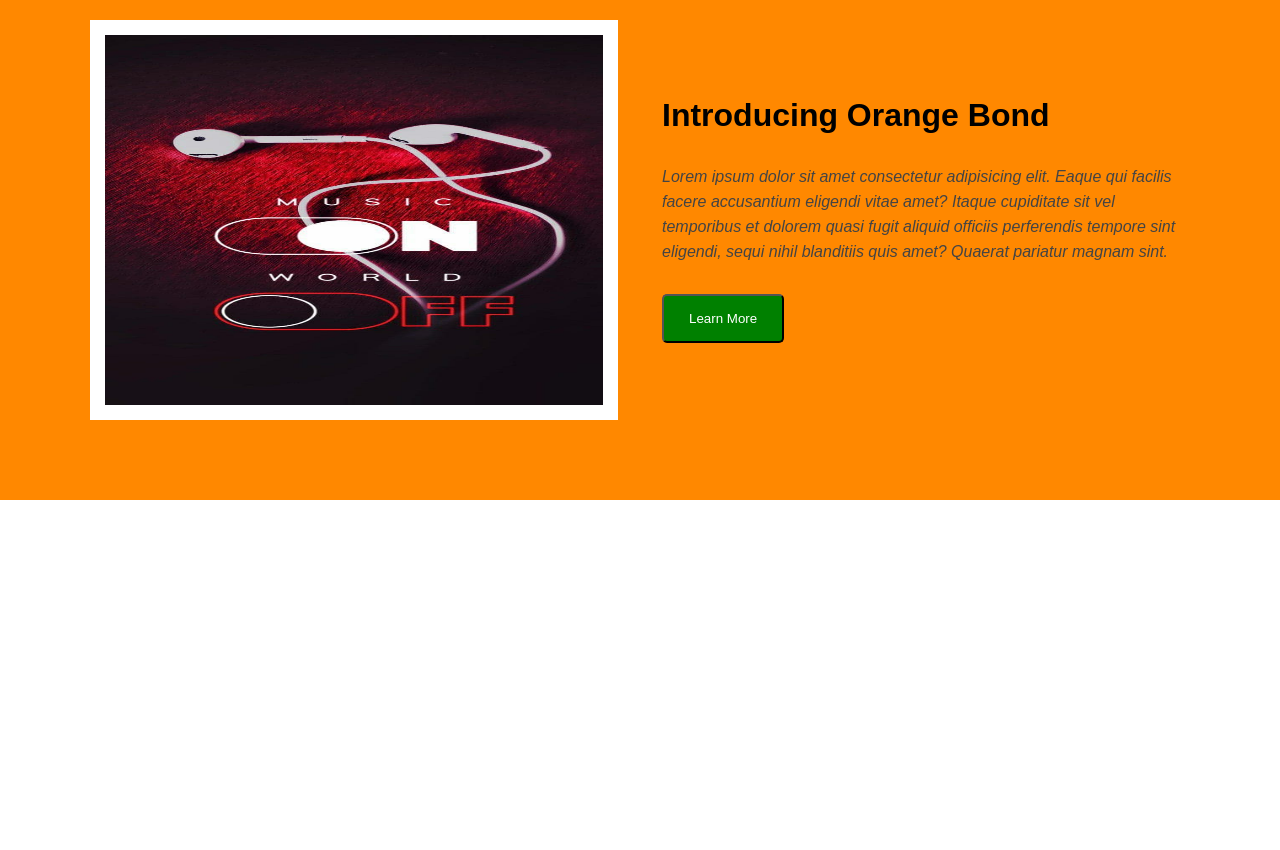
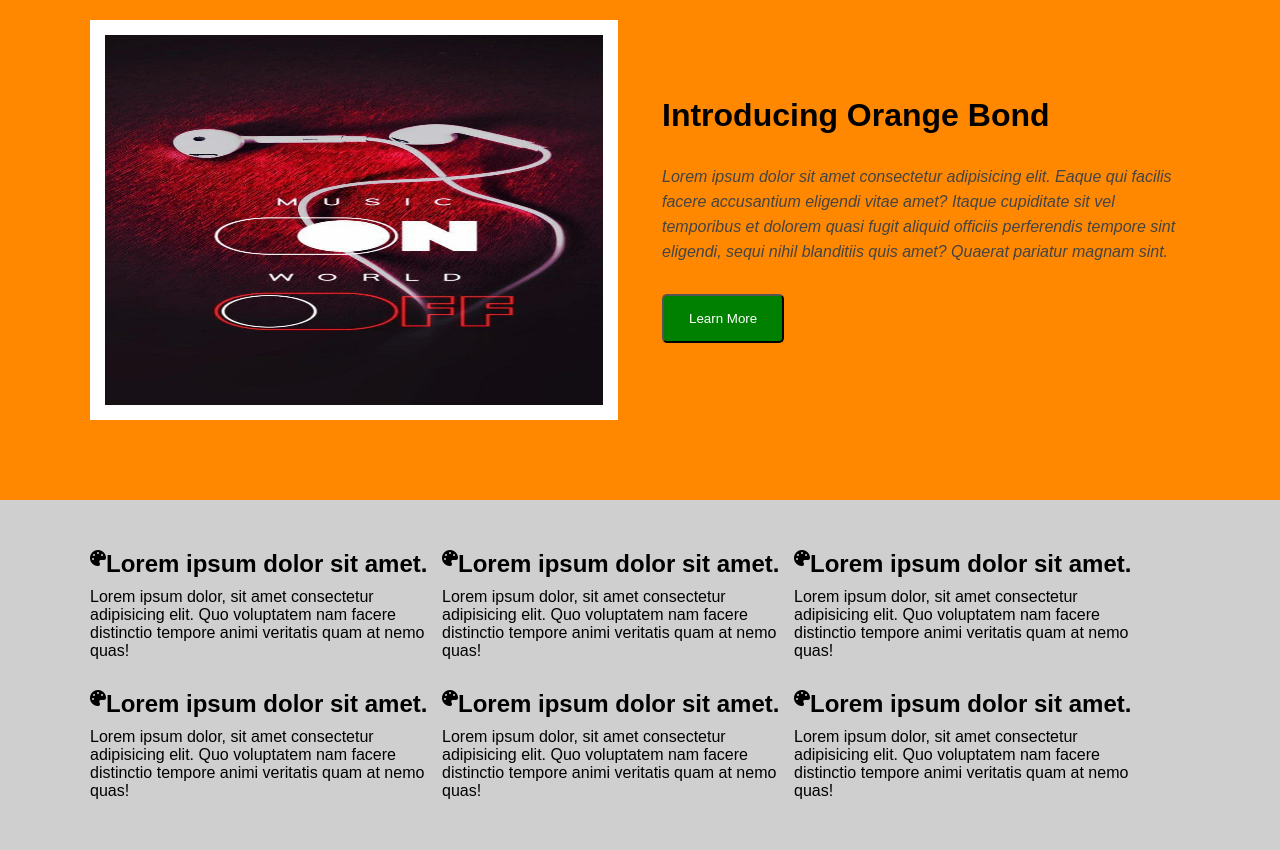
Before and after one commit to Sardorbek099/new-project, a plain HTML site: page index.html in a window 1280 px wide. Before the commit the page ends 800 px from the top, so only its background shows below. Drawn offline with Linux system fonts and the light colour scheme; files whose address does not match are found by name.

Commit message:
main finished

```diff
--- a/css/style.css
+++ b/css/style.css
@@ -48,3 +48,34 @@
     height:100%;
     width: 100%;
 }
+.main{
+    background-color: rgb(207, 207, 207);
+    padding:50px 0 ;
+}
+.main-content{
+    display: flex;
+    flex-direction: column;
+    height: 100%;
+}
+.content-top{
+    display: flex;
+    flex-direction: row;
+    width: 100%;
+}
+.block1{
+    display: flex;
+    flex-direction: column;
+    width: 32%;
+}
+.block1 .logo{
+    display: flex;
+    flex-direction: row;
+    text-align: center;
+    margin-bottom: 10px;
+}
+.content-bottom{
+    display: flex;
+    flex-direction: row;
+    width: 100%;
+    margin-top: 30px;
+}
--- a/index.html
+++ b/index.html
@@ -23,6 +23,71 @@
         </div>
     </div>
 </div>
+<div class="main">
+    <div class="container">
+        <div class="main-content">
+            <div class="content-top">
+                <div class="block1">
+                    <div class="logo">
+                        <i class="fas fa-palette"></i>
+                        <h2>Lorem ipsum dolor sit amet.</h2>
+                    </div>
+                    <div class="p">
+                        <p> Lorem ipsum dolor, sit amet consectetur adipisicing elit. Quo voluptatem nam facere distinctio tempore animi veritatis quam at nemo quas!</p>
+                    </div>
+                </div>
+                <div class="block1">
+                    <div class="logo">
+                        <i class="fas fa-palette"></i>
+                        <h2>Lorem ipsum dolor sit amet.</h2>
+                    </div>
+                <div class="p">
+                    <p> Lorem ipsum dolor, sit amet consectetur adipisicing elit. Quo voluptatem nam facere distinctio tempore animi veritatis quam at nemo quas!</p>
+                </div>
+            </div>
+                <div class="block1">
+                    <div class="logo">
+                        <i class="fas fa-palette"></i>
+                    <h2>Lorem ipsum dolor sit amet.</h2>
+                </div>
+                    <div class="p">
+                        <p> Lorem ipsum dolor, sit amet consectetur adipisicing elit. Quo voluptatem nam facere distinctio tempore animi veritatis quam at nemo quas!</p>
+                    </div>
+                </div>
+                </div>
+            <div class="content-bottom">
+                <div class="block1">
+                    <div class="logo">
+                     <i class="fas fa-palette"></i>
+                    <h2>Lorem ipsum dolor sit amet.</h2>
+                    </div>
+                    <div class="p">
+                        <p> Lorem ipsum dolor, sit amet consectetur adipisicing elit. Quo voluptatem nam facere distinctio tempore animi veritatis quam at nemo quas!</p>
+                    </div>
+                </div>
 
+                <div class="block1">
+                    <div class="logo">
+                        <i class="fas fa-palette"></i>
+                       <h2>Lorem ipsum dolor sit amet.</h2>
+                       </div>
+                    <div class="p">
+                        <p> Lorem ipsum dolor, sit amet consectetur adipisicing elit. Quo voluptatem nam facere distinctio tempore animi veritatis quam at nemo quas!</p>
+                    </div>
+                </div>
+
+                <div class="block1">
+                    <div class="logo">
+                        <i class="fas fa-palette"></i>
+                       <h2>Lorem ipsum dolor sit amet.</h2>
+                       </div>
+                    <div class="p">
+                        <p> Lorem ipsum dolor, sit amet consectetur adipisicing elit. Quo voluptatem nam facere distinctio tempore animi veritatis quam at nemo quas!</p>
+                    </div>
+                </div>
+            </div>
+            </div>
+        </div>
+        </div>
 </body>
 </html>
```
